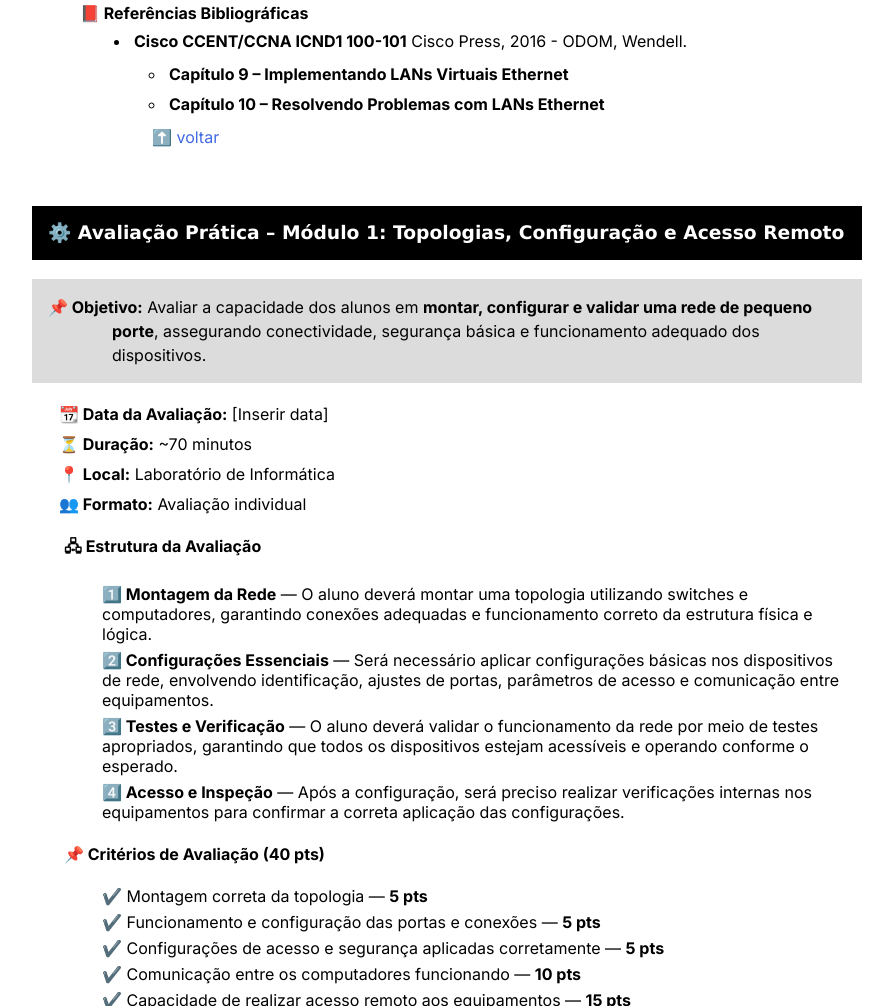
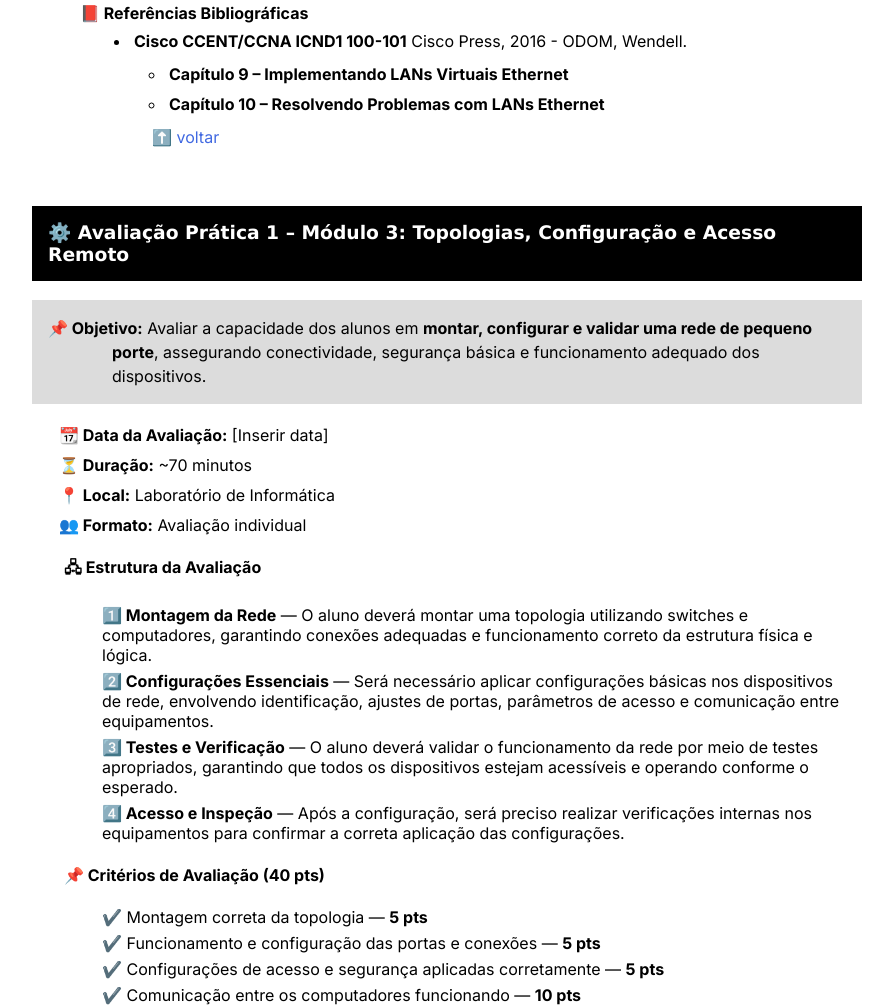
Before and after one commit to rafaelmoraespereira/web, a plain HTML site: page redes/pages/redes-modulo3.html in a window 1280 px wide. Shown: the part 5530-6536 px from the top of the page, without its empty margins (193-1086 px from the left). Drawn offline with Linux system fonts and the light colour scheme.

Commit message:
mod3-update-final

```diff
--- a/redes/pages/redes-modulo3.html
+++ b/redes/pages/redes-modulo3.html
@@ -352,7 +352,7 @@
     </section>
 
     <div class="assessments" id="assessment-practice-1-mod3">
-        <h3 class="subtopic-tittle">⚙️ Avaliação Prática – Módulo 1: Topologias, Configuração e Acesso Remoto</h3>
+        <h3 class="subtopic-tittle">⚙️ Avaliação Prática 1 – Módulo 3: Topologias, Configuração e Acesso Remoto</h3>
 
         <p class="assessments-objective">
             <strong>📌 Objetivo:</strong>
```
